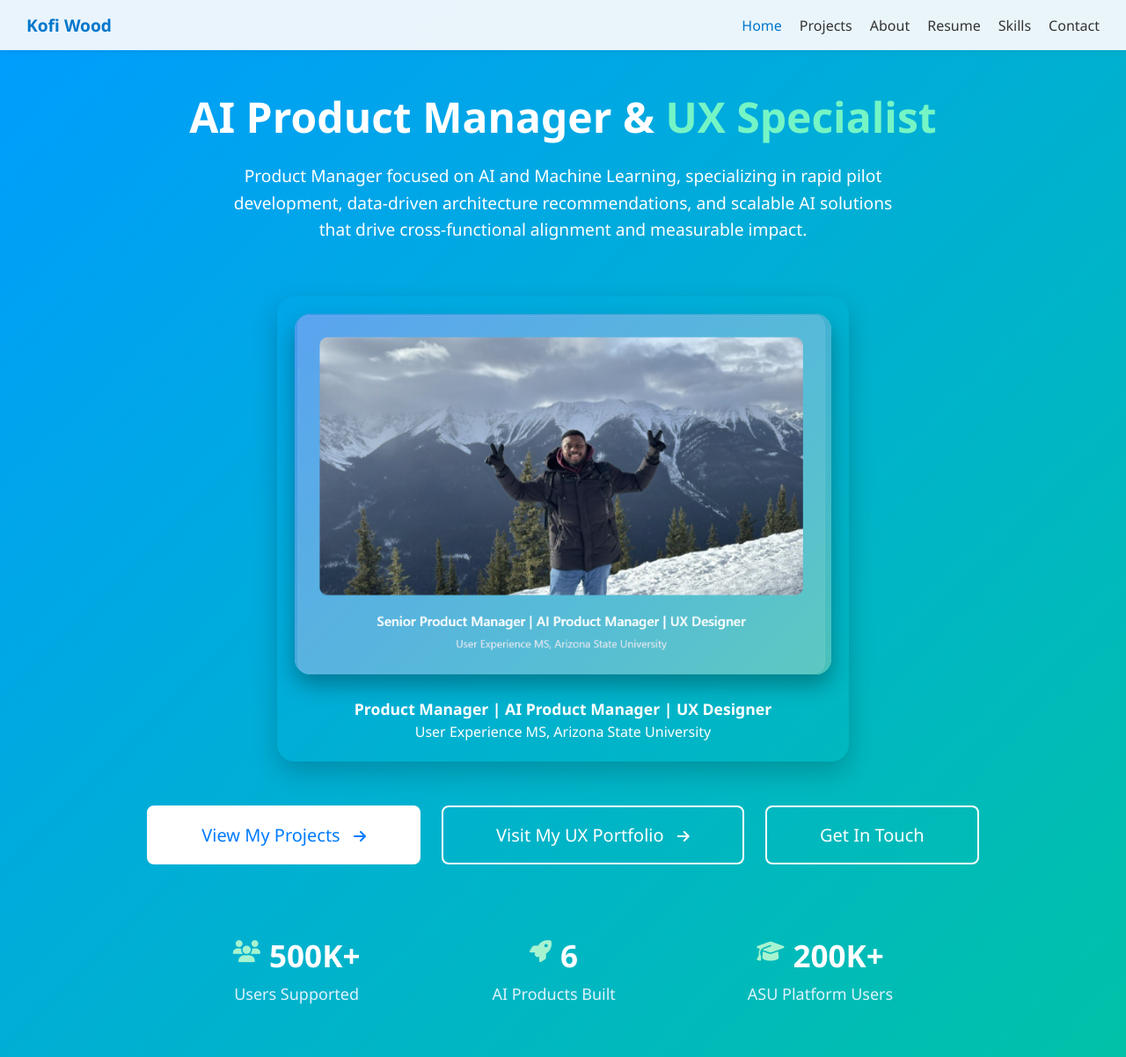
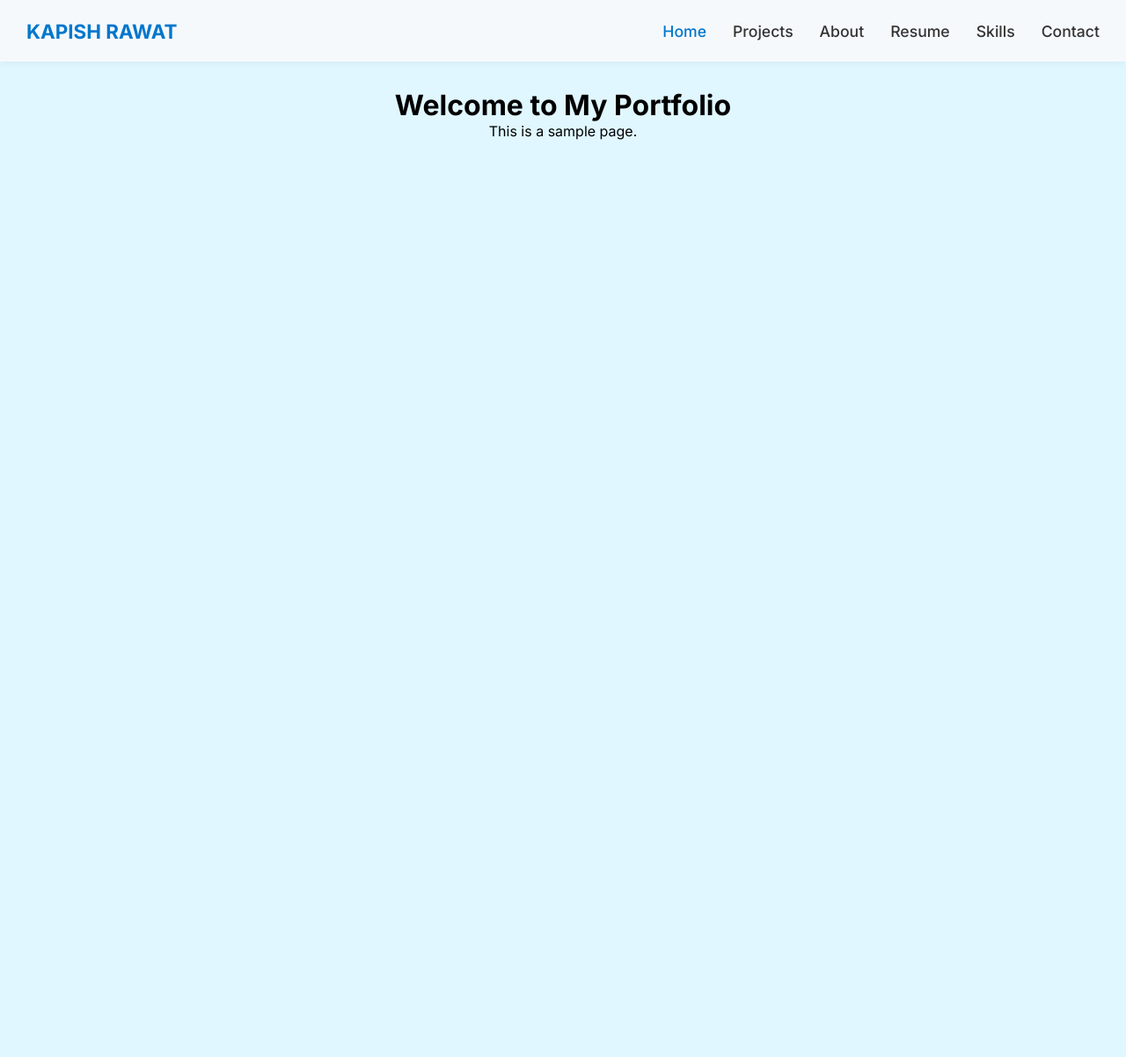
Before and after one commit to annoyhacker/keepwood, a plain HTML site: page test.html in a window 1280 px wide. Shown: the whole page at 88% size. After the commit the page ends 800 px from the top, so only its background shows below. Drawn offline with Linux system fonts and the light colour scheme.

Commit message:
section-1 complete

```diff
--- a/test.html
+++ b/test.html
@@ -3,15 +3,16 @@
 <head>
   <meta charset="UTF-8" />
   <meta name="viewport" content="width=device-width, initial-scale=1.0"/>
-  <title>Profile Card</title>
+  <title>Responsive Navbar</title>
   <link rel="stylesheet" href="https://cdnjs.cloudflare.com/ajax/libs/font-awesome/6.4.0/css/all.min.css" />
+  <link href="https://fonts.googleapis.com/css2?family=Inter:wght@400;500;700&display=swap" rel="stylesheet">
 
   <style>
     * {
       margin: 0;
       padding: 0;
       box-sizing: border-box;
-      font-family: 'Segoe UI', sans-serif;
+      font-family: 'Inter', sans-serif;
     }
 
     body {
@@ -24,214 +25,114 @@
       top: 0;
       left: 0;
       width: 100%;
+      height: 70px;
       background: rgba(247, 249, 252, 0.95);
       backdrop-filter: blur(10px);
       z-index: 1000;
       display: flex;
       justify-content: space-between;
       align-items: center;
-      padding: 15px 30px;
+      padding: 0 30px;
       box-shadow: 0 2px 8px rgba(0, 0, 0, 0.05);
     }
 
     .logo {
-      font-size: 1.2rem;
+      font-size: 1.4rem;
       font-weight: bold;
       color: #0077cc;
     }
 
-    .nav-links {
+    .desktop-links {
       list-style: none;
       display: flex;
+      gap: 30px;
     }
 
-    .nav-links li {
-      margin-left: 20px;
-    }
-
-    .nav-links a {
+    .desktop-links li a {
       text-decoration: none;
       color: #333;
       font-weight: 500;
+      font-size: 1.1rem;
     }
 
-    .nav-links a.active {
+    .desktop-links li a.active {
       color: #0077cc;
     }
 
-    /* Hero Section */
-    .hero {
+    /* Hamburger Icon */
+    .menu-toggle {
+      display: none;
+      font-size: 24px;
+      color: #0077cc;
+      cursor: pointer;
+      z-index: 1101;
+    }
+
+    /* Mobile Menu */
+    .mobile-menu {
       display: flex;
       flex-direction: column;
-      justify-content: center;
-      align-items: center;
-      min-height: 100vh;
-      background: linear-gradient(135deg, #009cff, #00c2a8);
-      padding: 100px 20px 60px; /* extra top padding to avoid overlap with navbar */
+      position: fixed;
+      top: 70px;
+      left: -100%;
+      width: 250px;
+      height: 100%;
+      background-color: rgba(247, 249, 252, 0.95);
+      backdrop-filter: blur(10px);
+      padding: 30px 20px;
+      gap: 20px;
+      transition: left 0.3s ease-in-out;
+      z-index: 1100;
     }
 
-    .hero-heading {
-      text-align: center;
-      color: white;
-      max-width: 900px;
-      margin-bottom: 40px;
+    .mobile-menu.open {
+      left: 0;
     }
 
-    .hero-heading h1 {
-      font-size: 3rem;
-      font-weight: 700;
-      margin-bottom: 20px;
+    .mobile-menu li a {
+      font-size: 1.2rem;
+      color: #333;
+      text-decoration: none;
     }
 
-    .hero-heading .highlight {
-      color: #75f5c5;
+    .mobile-menu li a.active {
+      color: #0077cc;
     }
 
-    .hero-heading p {
-      margin: 20px auto;
-      max-width: 750px;
-      font-size: 1.2rem;
-      line-height: 1.6;
+    @media (max-width: 768px) {
+      .desktop-links {
+        display: none;
+      }
+
+      .menu-toggle {
+        display: block;
+      }
     }
-
-    /* Image Card Wrapper */
-    .image-card-wrapper {
-      display: flex;
-      flex-direction: column;
-      align-items: center;
-      max-width: 650px;
-      width: 100%;
-      padding: 20px;
-      border-radius: 20px;
-      background: none;
-      box-shadow: 0 12px 30px rgba(0, 0, 0, 0.2);
-    }
-
-    .image-card {
-      background: linear-gradient(135deg, #42bff5, #6be8c4);
-      border-radius: 18px;
-      box-shadow: 0 12px 24px rgba(0, 0, 0, 0.3);
-      overflow: hidden;
-      width: 100%;
-    }
-
-    .profile-pic {
-      width: 100%;
-      height: auto;
-      display: block;
-      border-radius: 0;
-    }
-
-    /* Caption inside the image card */
-    .caption-inside {
-      padding: 16px;
-      text-align: center;
-      color: white;
-      font-size: 1rem;
-      line-height: 1.6;
-    }
-
-    .caption-inside p:first-child {
-      font-weight: 600;
-    }
-
-    /* Caption outside the card */
-    .caption-outside {
-      margin-top: 25px;
-      text-align: center;
-      color: white;
-      font-size: 1rem;
-      line-height: 1.6;
-    }
-
-    .caption-outside p:first-child {
-      font-weight: 700;
-      font-size: 1.1rem;
-    }
-
-     .button-group {
-        margin-top: 40px;
-      margin-bottom: 50px;
-
-    }
-
-    .button-group button {
-      margin: 10px;
-      padding: 18px 60px;
-      font-size: 20px;
-      border-radius: 8px;
-      border: 2px solid white;
-      cursor: pointer;
-      transition: all 0.3s ease;
-      gap: 40px;
-    }
-
-    .primary {
-      background-color: white;
-      color: #007bff;
-    }
-
-    .outlined {
-      background-color: transparent;
-      color: rgb(255, 255, 255);
-    }
-
-    .outlined:hover {
-      background-color: rgba(255,255,255,0.1);
-    }
-    .button-group button i {
-  margin-left: 10px;  /* 👈 This adds space between the text and icon */
-  font-size: 16px;
-  vertical-align: middle;
-}
-
-
-    .stats {
-      display: flex;
-      justify-content: center;
-      gap: 150px;
-      flex-wrap: wrap;
-      margin-top: 20px;
-    }
-
-    .stat-item {
-      text-align: center;
-    }
-
-    .stat-icon {
-      font-size: 25px;
-      color: #a7f3d0;
-      margin-bottom: 10px;
-    }
-
-    .stat-value {
-      font-size: 35px;
-      font-weight: bold;
-      color: white;
-    }
-
-    .stat-label {
-      font-size: 18px;
-      color: #e0f2fe;
-    }
-
-        .stat-header {
-  display: flex;
-  align-items: center;
-  justify-content: center;
-  gap: 10px; /* space between icon and value */
-  margin-bottom: 8px;
-}
-
-
   </style>
 </head>
+
 <body>
-  <!-- Navbar -->
   <header>
     <nav class="navbar">
-      <div class="logo">Kofi Wood</div>
-      <ul class="nav-links">
+      <div class="logo">KAPISH RAWAT</div>
+
+      <!-- Hamburger Button -->
+      <div class="menu-toggle" id="menu-toggle">
+        <i class="fas fa-bars"></i>
+      </div>
+
+      <!-- Desktop Nav -->
+      <ul class="desktop-links">
+        <li><a href="#home" class="active">Home</a></li>
+        <li><a href="#projects">Projects</a></li>
+        <li><a href="#about">About</a></li>
+        <li><a href="#resume">Resume</a></li>
+        <li><a href="#skills">Skills</a></li>
+        <li><a href="#contact">Contact</a></li>
+      </ul>
+
+      <!-- Mobile Nav -->
+      <ul class="mobile-menu" id="mobile-menu">
         <li><a href="#home" class="active">Home</a></li>
         <li><a href="#projects">Projects</a></li>
         <li><a href="#about">About</a></li>
@@ -242,59 +143,26 @@
     </nav>
   </header>
 
-  <!-- Hero Section -->
-  <section class="hero">
-    <div class="hero-heading">
-      <h1>AI Product Manager & <span class="highlight">UX Specialist</span></h1>
-      <p>
-        Product Manager focused on AI and Machine Learning, specializing in rapid pilot development,
-        data-driven architecture recommendations, and scalable AI solutions that drive cross-functional
-        alignment and measurable impact.
-      </p>
-    </div>
-
-    <!-- Image Card -->
-    <div class="image-card-wrapper">
-      <div class="image-card">
-        <img src="./images/image_1750439240171-DlPGymdx.png" alt="Profile Photo" class="profile-pic" />
-
-      </div>
-      <div class="caption-outside">
-      <p><strong>Product Manager | AI Product Manager | UX Designer</strong></p>
-      <p>User Experience MS, Arizona State University</p>
-    </div>
-    </div>
-
-<div class="button-group">
-    <button class="primary">View My Projects <i class="fas fa-arrow-right"></i></button>
-    <button class="outlined">Visit My UX Portfolio <i class="fas fa-arrow-right"></i></button>
-    <button class="outlined">Get In Touch</button>
+  <!-- Content placeholder -->
+  <div style="padding-top: 100px; text-align: center;">
+    <h1>Welcome to My Portfolio</h1>
+    <p>This is a sample page.</p>
   </div>
 
-<div class="stats">
-  <div class="stat-item">
-    <div class="stat-header">
-      <div class="stat-icon"><i class="fas fa-users"></i></div>
-      <div class="stat-value">500K+</div>
-    </div>
-    <div class="stat-label">Users Supported</div>
-  </div>
-  <div class="stat-item">
-    <div class="stat-header">
-      <div class="stat-icon"><i class="fas fa-rocket"></i></div>
-      <div class="stat-value">6</div>
-    </div>
-    <div class="stat-label">AI Products Built</div>
-  </div>
-  <div class="stat-item">
-    <div class="stat-header">
-      <div class="stat-icon"><i class="fas fa-graduation-cap"></i></div>
-      <div class="stat-value">200K+</div>
-    </div>
-    <div class="stat-label">ASU Platform Users</div>
-  </div>
-</div>
+  <script>
+    const toggleBtn = document.getElementById('menu-toggle');
+    const mobileMenu = document.getElementById('mobile-menu');
 
-  </section>
+    toggleBtn.addEventListener('click', () => {
+      mobileMenu.classList.toggle('open');
+    });
+
+    // Optional: Close menu on link click
+    document.querySelectorAll('.mobile-menu a').forEach(link => {
+      link.addEventListener('click', () => {
+        mobileMenu.classList.remove('open');
+      });
+    });
+  </script>
 </body>
 </html>
```
Also changed, not shown: index.html (+109 -12 lines).
